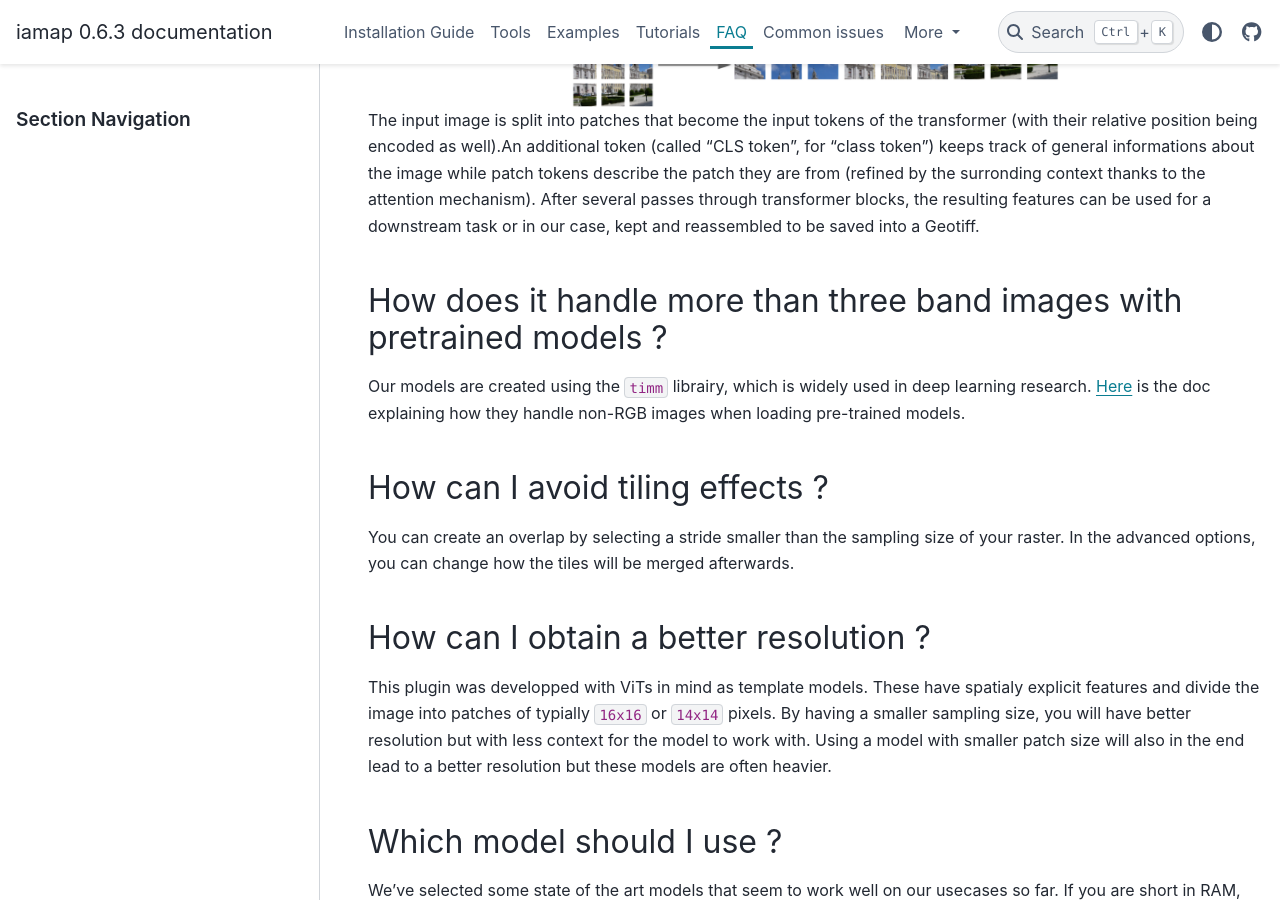
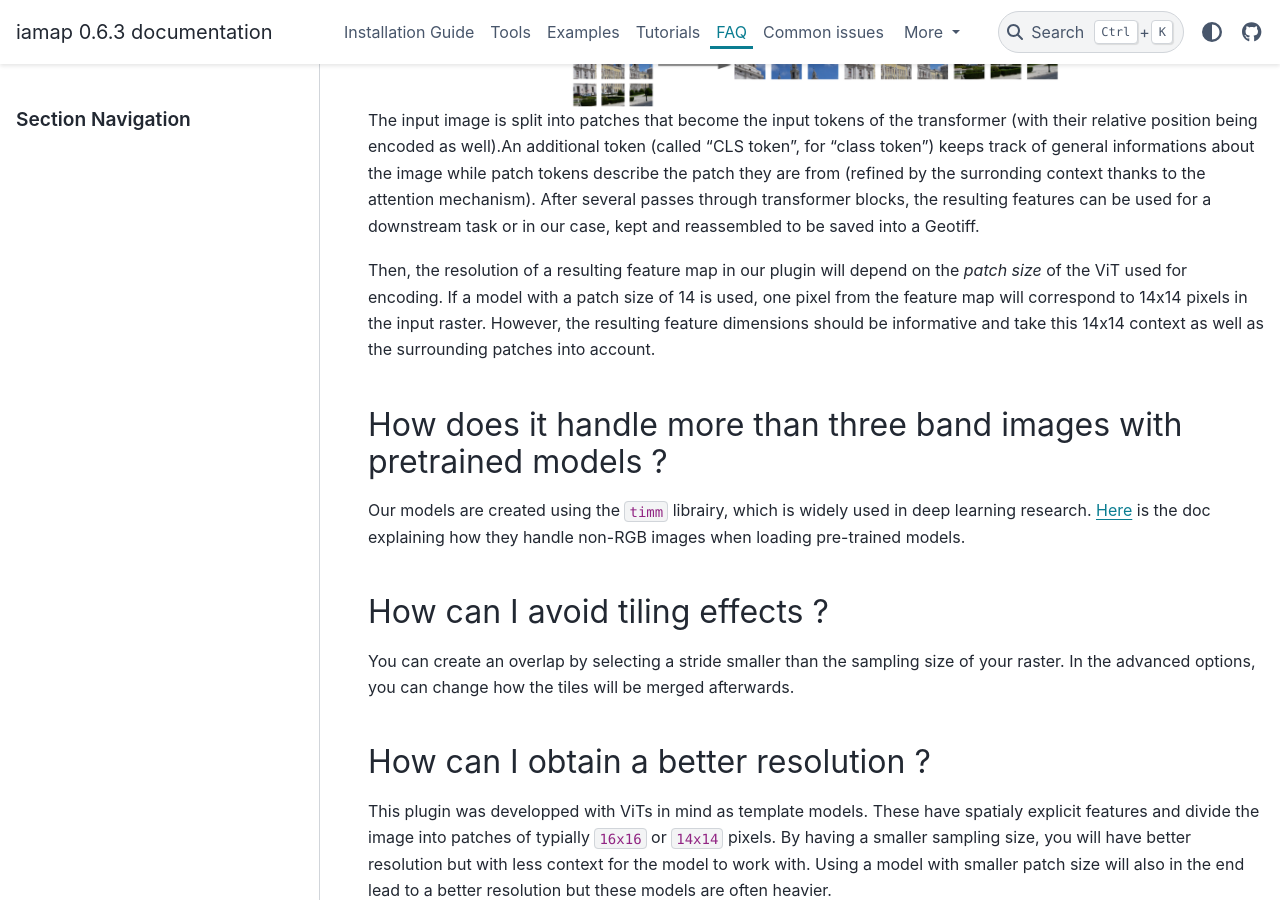
Before and after one commit to umr-amap/iamap, a Sphinx documentation site: the page built from docs/source/faq.md, in a window 1280 px wide and 900 px high, scrolled down 969 px. Built offline with Sphinx 7.4.7 and the PyData theme 0.15.4, drawn with Linux system fonts in a browser that asks for light colours.

Commit message:
complete ViT explaination

```diff
--- a/docs/source/faq.md
+++ b/docs/source/faq.md
@@ -23,6 +23,8 @@ The following figure shows a summary of what happens inside a ViT (adapted from
 
 The input image is split into patches that become the input tokens of the transformer (with their relative position being encoded as well).An additional token (called "CLS token", for "class token") keeps track of general informations about the image while patch tokens describe the patch they are from (refined by the surronding context thanks to the attention mechanism).
 After several passes through transformer blocks, the resulting features can be used for a downstream task or in our case, kept and reassembled to be saved into a Geotiff.
+
+Then, the resolution of a resulting feature map in our plugin will depend on the *patch size* of the ViT used for encoding. If a model with a patch size of 14 is used, one pixel from the feature map will correspond to 14x14 pixels in the input raster. However, the resulting feature dimensions should be informative and take this 14x14 context as well as the surrounding patches into account.
 
 ## How does it handle more than three band images with pretrained models ?
 
```
